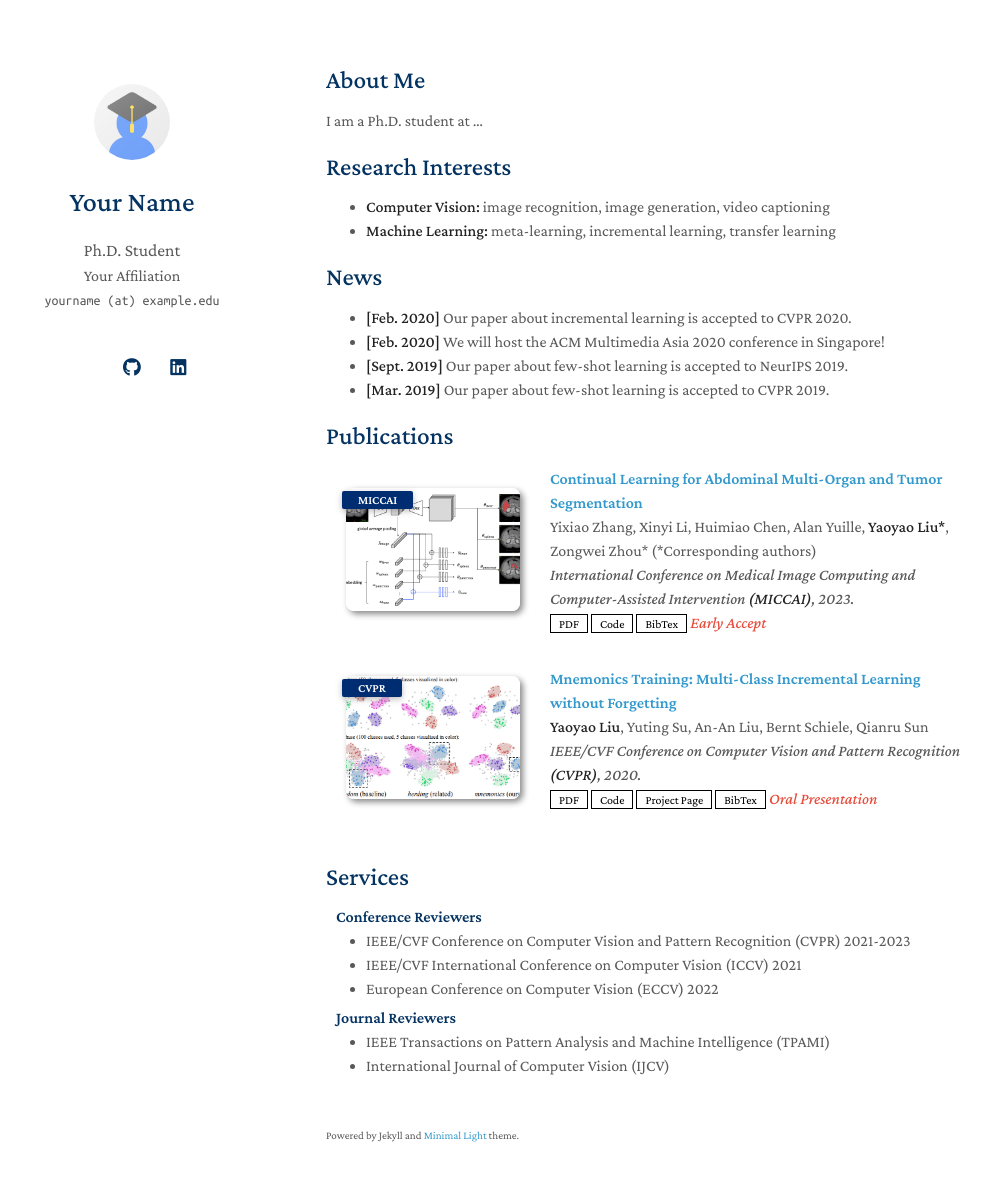
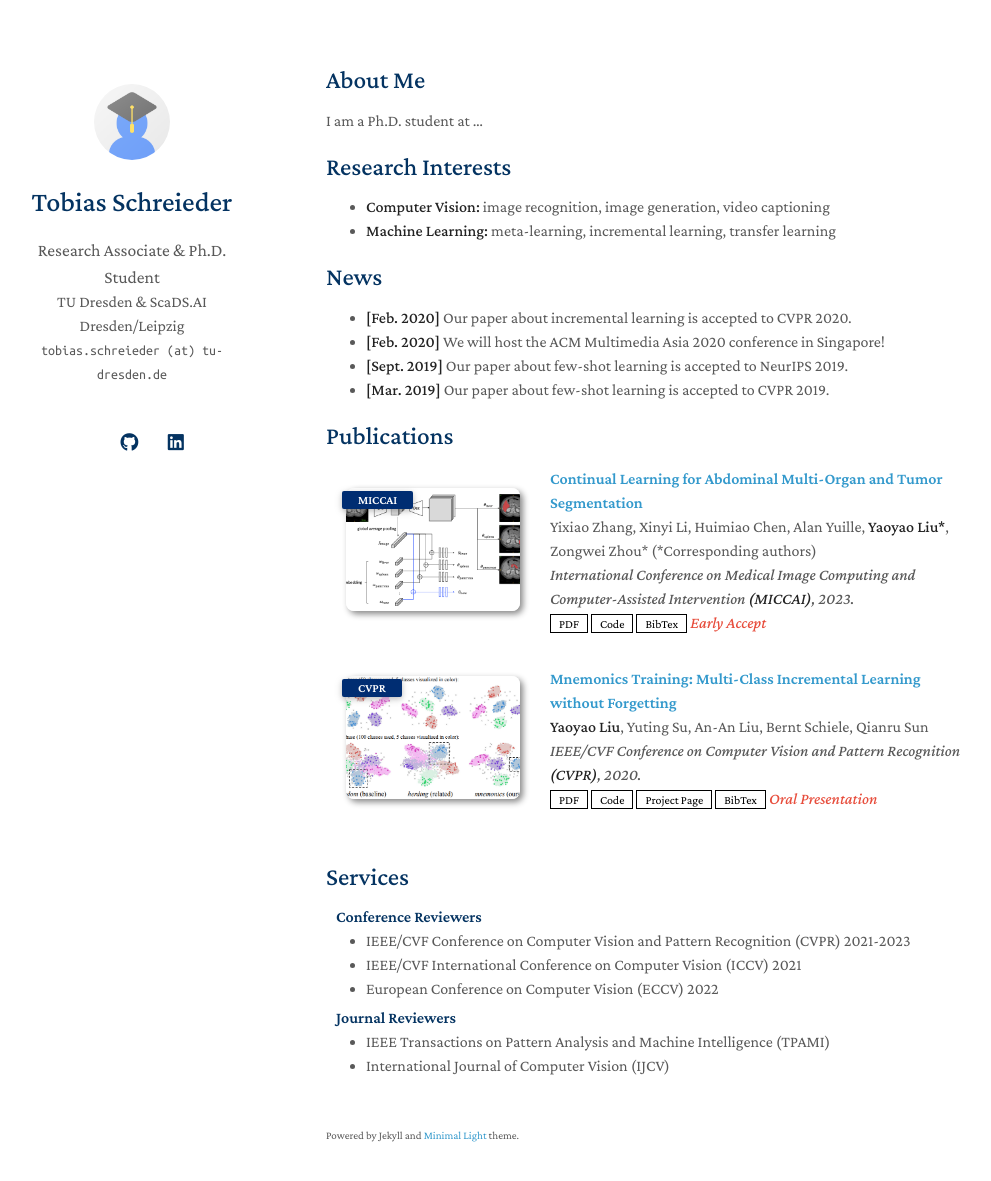
Before and after one commit to tobiasschreieder/tobiasschreieder.github.io, a Jekyll site: the page built from index.md, in a window 1280 px wide and 1216 px high. Shown: the top 1181 px of the window, without its empty margins (144-1135 px from the left). Built offline with Jekyll 4.4.1, drawn with Linux system fonts in a browser that asks for light colours; a style sheet for code colours, icons or effects is not loaded; our own code applies the rules of GitHub Pages for plain Markdown files.

Commit message:
Update personal details in _config.yml
Updated personal information and research interests in the configuration file.

```diff
--- a/_config.yml
+++ b/_config.yml
@@ -1,22 +1,22 @@
 # Basic Information
-title: Your Name
-position: Ph.D. Student
-affiliation: Your Affiliation
-email: yourname (at) example.edu
+title: Tobias Schreieder
+position: Research Associate & Ph.D. Student
+affiliation: TU Dresden & ScaDS.AI Dresden/Leipzig
+email: tobias.schreieder (at) tu-dresden.de
 
 # Search Engine Optimization (SEO)
 # The following information is used to improve the website traffic from search engines, e.g., Google.
-keywords: minimal light
-description: The Minimal Light is a simple and elegant jekyll theme for academic personal homepage.
-canonical: https://minimal-light-theme.yliu.me/
+keywords: Tobias Schreieder, Natural Language Processing, Information Retrieval, Trustworthy AI, Large Language Models, Retrieval-Augmented Generation, Evidence-based Text Generation, Fact Verification, AI4Science
+description: I am a PhD student at TU Dresden and ScaDS.AI. My research interests lie in the areas of natural language processing, information retrieval, trustworthy AI and privacy. With a focus on evidence-based text generation with LLMs, I develop methods that allow users to trace LLM-generated content back to their underlying sources through citations.
+canonical: https://tobiasschreieder.github.io/
 
 # Links
 # If you don't need one of them, you may delete the corresponding line.
-google_scholar: https://scholar.google.com/
-cv_link: assets/files/curriculum_vitae.pdf
-github_link: https://github.com/
-linkedin: https://www.linkedin.com/
-twitter: https://twitter.com/
+google_scholar: https://scholar.google.com/citations?user=Rt0lgBYAAAAJ&hl=de
+# cv_link: assets/files/curriculum_vitae.pdf
+github_link: https://github.com/tobiasschreieder
+linkedin: https://www.linkedin.com/in/tobias-schreieder-965377345/
+# twitter: https://twitter.com/
 
 # Images (e.g., your profile picture and your website's favicon)
 # "favicon" and "favicon_dark" are used for the light and dark modes, respectively.
@@ -38,7 +38,7 @@ font: "Serif" # or "Sans Serif"
 
 # Google Analytics ID
 # Please remove this if you don't use Google Analytics
-google_analytics: UA-111540567-4
+# google_analytics: UA-111540567-4
 
 # Use this project as a remote theme for GitHub Pages
 # See the guide here: https://docs.github.com/en/pages/setting-up-a-github-pages-site-with-jekyll/adding-a-theme-to-your-github-pages-site-using-jekyll
```
